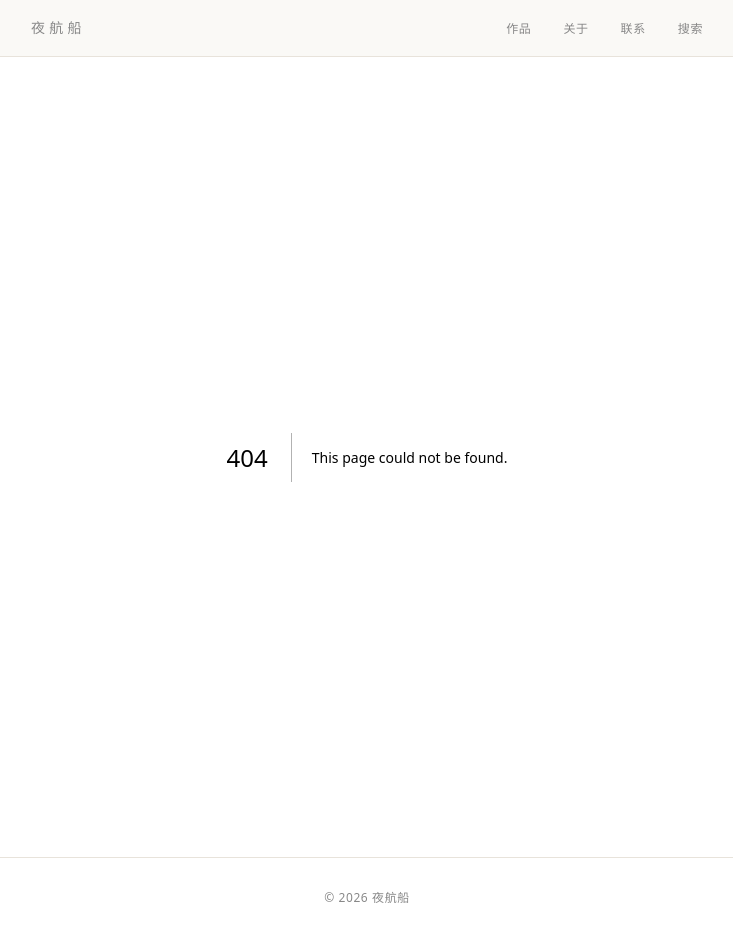
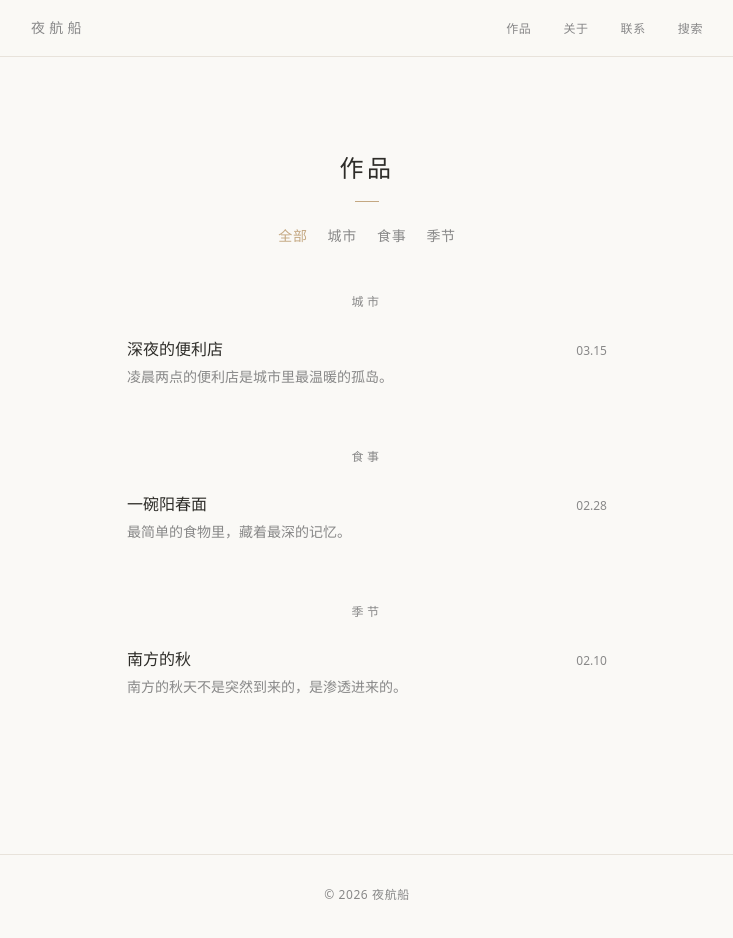
Before and after one commit to huanyuzhao00-sketch/essay-portfolio, a Next.js app: page /essays in a window 1280 px wide. Before the commit this address had no page. Shown: the whole page, without its empty margins (273-1006 px from the left). Built offline with nearby package versions, Linux system fonts and the light colour scheme.

Commit message:
feat: add essays list page with theme filtering

```diff
--- /dev/null
+++ b/src/app/essays/EssaysFilter.tsx
@@ -0,0 +1,72 @@
+'use client'
+
+import { useRouter, useSearchParams } from 'next/navigation'
+import { ReactNode, useEffect, useRef } from 'react'
+
+function ThemeFilter({ themes, active }: { themes: string[]; active: string | null }) {
+  const router = useRouter()
+  const searchParams = useSearchParams()
+
+  function setFilter(theme: string | null) {
+    const params = new URLSearchParams(searchParams.toString())
+    if (theme) {
+      params.set('theme', theme)
+    } else {
+      params.delete('theme')
+    }
+    router.push(`/essays?${params.toString()}`)
+  }
+
+  return (
+    <div className="flex flex-wrap gap-3 md:gap-5 justify-center font-sans">
+      <button
+        onClick={() => setFilter(null)}
+        className={`text-sm tracking-wider transition-colors ${
+          active ? 'text-text-muted hover:text-ochre' : 'text-ochre'
+        }`}
+      >
+        全部
+      </button>
+      {themes.map(t => (
+        <button
+          key={t}
+          onClick={() => setFilter(t)}
+          className={`text-sm tracking-wider transition-colors ${
+            active === t ? 'text-ochre' : 'text-text-muted hover:text-ochre'
+          }`}
+        >
+          {t}
+        </button>
+      ))}
+    </div>
+  )
+}
+
+export default function EssaysFilter({ themes, children }: { themes: string[]; children: ReactNode }) {
+  const searchParams = useSearchParams()
+  const activeTheme = searchParams.get('theme')
+  const ref = useRef<HTMLDivElement>(null)
+
+  useEffect(() => {
+    if (!ref.current) return
+    const sections = ref.current.querySelectorAll<HTMLElement>('section[data-theme]')
+    if (!activeTheme) {
+      sections.forEach(el => { el.style.display = '' })
+    } else {
+      sections.forEach(el => {
+        el.style.display = el.dataset.theme === activeTheme ? '' : 'none'
+      })
+    }
+  }, [activeTheme])
+
+  return (
+    <>
+      <div className="text-center mb-12">
+        <h1 className="text-2xl text-ink tracking-[0.15em] mb-4">作品</h1>
+        <div className="w-6 h-px bg-ochre mx-auto mb-6" />
+        <ThemeFilter themes={themes} active={activeTheme} />
+      </div>
+      <div ref={ref}>{children}</div>
+    </>
+  )
+}
--- /dev/null
+++ b/src/app/essays/page.tsx
@@ -0,0 +1,31 @@
+import { Suspense } from 'react'
+import { getEssaysByTheme, getAllThemes } from '@/lib/essays'
+import EssayCard from '@/components/EssayCard'
+import EssaysFilter from './EssaysFilter'
+
+export default function EssaysPage() {
+  const grouped = getEssaysByTheme()
+  const themes = getAllThemes()
+
+  return (
+    <div className="max-w-xl mx-auto px-5 md:px-12 py-16 md:py-24">
+      <Suspense fallback={null}>
+        <EssaysFilter themes={themes}>
+          {themes.map(theme => {
+            const essays = grouped.get(theme) || []
+            return (
+              <section key={theme} data-theme={theme} className="mb-12">
+                <h2 className="text-xs tracking-[0.3em] text-text-muted font-sans mb-4 text-center">{theme}</h2>
+                <div className="divide-y divide-warm-line">
+                  {essays.map(essay => (
+                    <EssayCard key={`${essay.theme}/${essay.slug}`} essay={essay} />
+                  ))}
+                </div>
+              </section>
+            )
+          })}
+        </EssaysFilter>
+      </Suspense>
+    </div>
+  )
+}
--- /dev/null
+++ b/src/components/ThemeFilter.tsx
@@ -0,0 +1,42 @@
+'use client'
+
+import { useRouter, useSearchParams } from 'next/navigation'
+
+export default function ThemeFilter({ themes, active }: { themes: string[]; active: string | null }) {
+  const router = useRouter()
+  const searchParams = useSearchParams()
+
+  function setFilter(theme: string | null) {
+    const params = new URLSearchParams(searchParams.toString())
+    if (theme) {
+      params.set('theme', theme)
+    } else {
+      params.delete('theme')
+    }
+    router.push(`/essays?${params.toString()}`)
+  }
+
+  return (
+    <div className="flex flex-wrap gap-3 md:gap-5 justify-center font-sans">
+      <button
+        onClick={() => setFilter(null)}
+        className={`text-sm tracking-wider transition-colors ${
+          active ? 'text-text-muted hover:text-ochre' : 'text-ochre'
+        }`}
+      >
+        全部
+      </button>
+      {themes.map(t => (
+        <button
+          key={t}
+          onClick={() => setFilter(t)}
+          className={`text-sm tracking-wider transition-colors ${
+            active === t ? 'text-ochre' : 'text-text-muted hover:text-ochre'
+          }`}
+        >
+          {t}
+        </button>
+      ))}
+    </div>
+  )
+}
```
